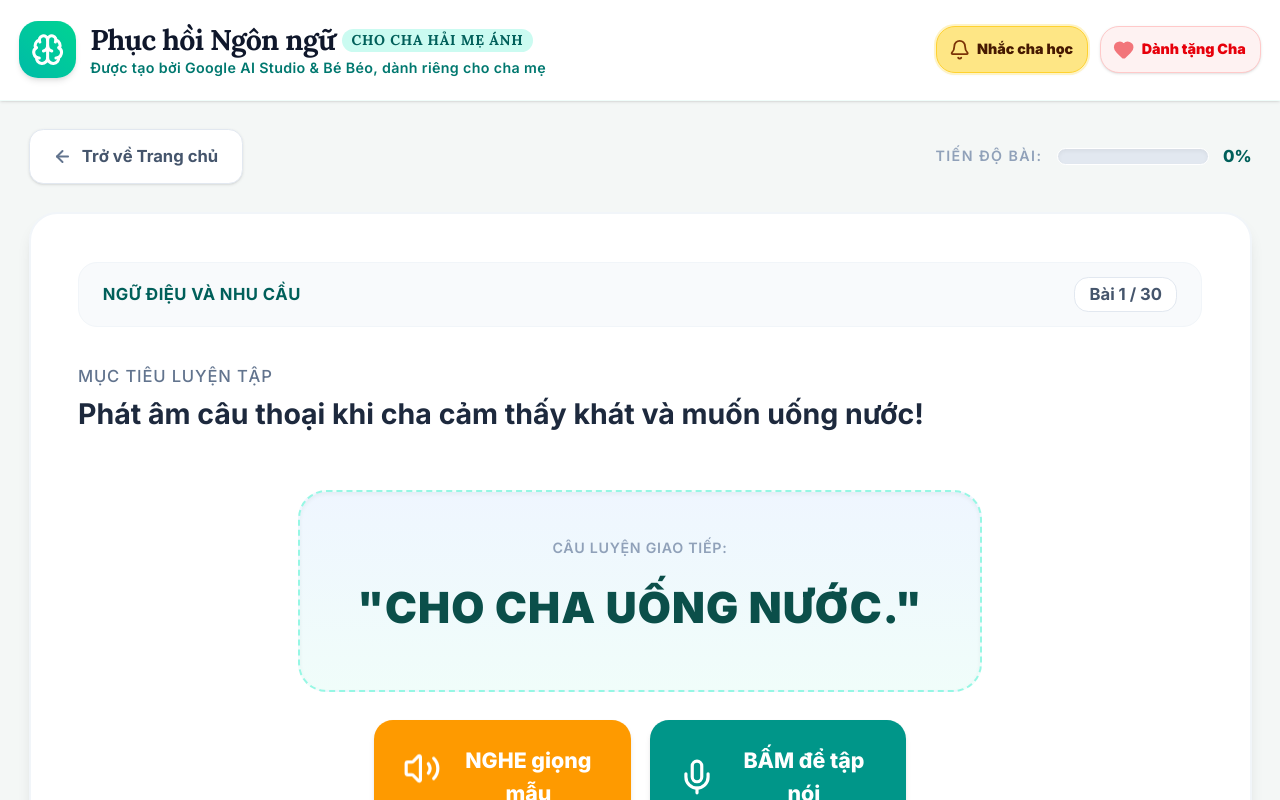
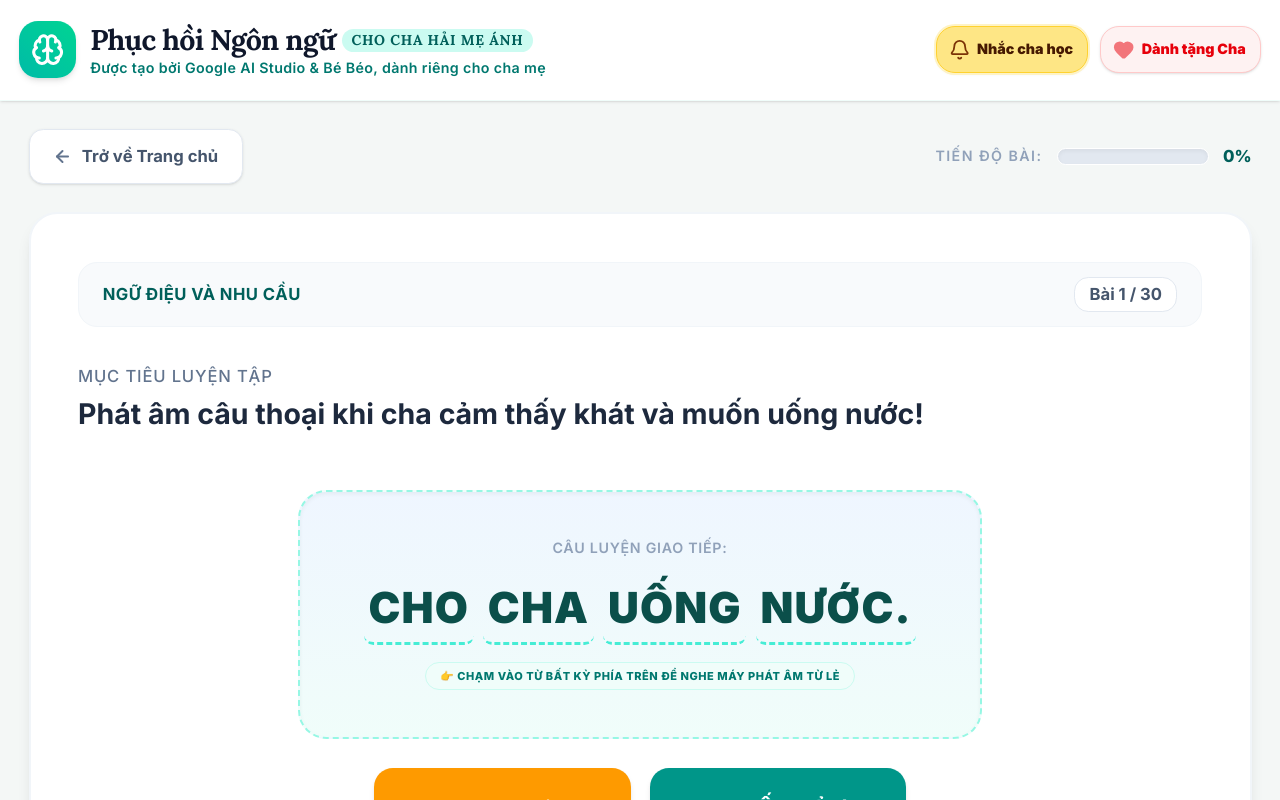
Before and after one commit to haivanvo/study-app-for-dad, a React (Vite) app: page / in a window 1280 px wide. Both pictures are taken after a click on the button "Bắt đầu buổi học ngay!". Shown: the top 800 px of the page. Built offline with nearby package versions, Linux system fonts and the light colour scheme.

Commit message:
fix errors

```diff
--- a/src/App.tsx
+++ b/src/App.tsx
@@ -55,6 +55,9 @@ export default function App() {
 
   // Encouragement toast state
   const [toastMessage, setToastMessage] = useState<string | null>(null);
+
+  // Lưu danh sách id câu hỏi đã trả lời đúng trong phiên để tránh tính trùng số từ đã học
+  const [answeredCorrectlyInSession, setAnsweredCorrectlyInSession] = useState<Set<string>>(new Set());
 
   // Trạng thái mở/đóng modal nhắc nhở học tập
   const [isReminderOpen, setIsReminderOpen] = useState<boolean>(false);
@@ -169,7 +172,18 @@ export default function App() {
       // Xem giờ hiện tại có trùng với giờ cài đặt hay không và trong ngày hôm nay đã nhắc chưa
       if (currentTimeString === settings.reminderTime && lastNotifiedDate !== todayStr) {
         lastNotifiedDate = todayStr;
+
+        // 1. Gửi thông báo đẩy hệ thống (PWA Web Push)
         triggerWarmNotification();
+
+        // 2. Dự phòng: Đọc lời nhắn bằng giọng nói (TTS) lớn và hiện Toast trực tiếp trong app
+        if ('speechSynthesis' in window) {
+          const reminderMsg = "Bố mẹ ơi, đến giờ rèn luyện tiếng Việt cùng con rồi ạ. Bố mẹ cùng bật máy lên tập nói nhé!";
+          const utterance = new SpeechSynthesisUtterance(reminderMsg);
+          utterance.rate = 0.85;
+          window.speechSynthesis.speak(utterance);
+        }
+        setToastMessage("Bố mẹ ơi, đến giờ rèn luyện tiếng Việt cùng con rồi ạ! Ba mẹ hãy chạm 'Bắt đầu học' nhé! ❤️");
       }
     };
 
@@ -195,6 +209,30 @@ export default function App() {
 
   // Run on completing an exercise correctly
   const handleCorrectAnswer = () => {
+    const currentEx = activeExercises[currentExerciseIndex];
+    if (currentEx && !answeredCorrectlyInSession.has(currentEx.id)) {
+      const nextSet = new Set(answeredCorrectlyInSession);
+      nextSet.add(currentEx.id);
+      setAnsweredCorrectlyInSession(nextSet);
+
+      // Ghi nhận trực tiếp số từ đã học ngay khi trả lời đúng xuất sắc
+      const todayStr = new Date().toISOString().split('T')[0];
+      const newCompletedCount = stats.completedCount + 1;
+
+      const updatedStats: UserStats = {
+        ...stats,
+        completedCount: newCompletedCount,
+        lastActiveDate: todayStr
+      };
+
+      setStats(updatedStats);
+      try {
+        localStorage.setItem('stroke_rehab_stats', JSON.stringify(updatedStats));
+      } catch (e) {
+        console.error(e);
+      }
+    }
+
     // Show random warm encouraging Vietnamese phrase
     const randomIndex = Math.floor(Math.random() * SUCCESS_MESSAGES.length);
     setToastMessage(SUCCESS_MESSAGES[randomIndex]);
@@ -224,13 +262,11 @@ export default function App() {
     setIsSessionFinished(true);
     setIsSessionStarted(false);
 
-    // Update historical milestones
+    // Update historical milestones (just update streaks, as words completed are saved incrementally now)
     const todayStr = new Date().toISOString().split('T')[0];
-    const newCompletedCount = stats.completedCount + activeExercises.length;
 
     const updatedStats: UserStats = {
       ...stats,
-      completedCount: newCompletedCount,
       lastActiveDate: todayStr,
       streak: stats.streak + 1 // Increment streak upon finishing a full block
     };
@@ -249,6 +285,8 @@ export default function App() {
     const filtered = EXERCISES_DATA.filter(
       ex => selectedCategory === 'all' || ex.category === selectedCategory
     );
+    // Reset session answered set
+    setAnsweredCorrectlyInSession(new Set());
     setActiveExercises(shuffleExercises(filtered));
     setCurrentExerciseIndex(0);
     setIsSessionStarted(true);
@@ -262,6 +300,8 @@ export default function App() {
     const filtered = EXERCISES_DATA.filter(
       ex => selectedCategory === 'all' || ex.category === selectedCategory
     );
+    // Reset session answered set
+    setAnsweredCorrectlyInSession(new Set());
     setActiveExercises(shuffleExercises(filtered));
     setCurrentExerciseIndex(0);
     setIsSessionFinished(false);
--- a/src/components/RehabExercise.tsx
+++ b/src/components/RehabExercise.tsx
@@ -113,7 +113,7 @@ export const RehabExercise: React.FC<RehabExerciseProps> = ({
 
     setIsRecording(true);
     setSpeechError(null);
-    setTranscription('Cha đang phát âm... Cha hãy nói to rõ nhé...');
+    setTranscription('');
 
     rec.onstart = () => {
       console.log('Voice listening started');
@@ -176,6 +176,34 @@ export const RehabExercise: React.FC<RehabExerciseProps> = ({
 
   const currentFontSize = settings.fontSize;
 
+  // Tách câu thành từng từ để cho phép chạm vào từ nào máy phát âm riêng từ đó cực kỳ tiện lợi
+  const renderInteractiveWordTokens = (phrase: string, textStyleClass: string) => {
+    const tokens = phrase.split(/\s+/);
+    return (
+      <span className={`${textStyleClass} inline-flex flex-wrap justify-center gap-x-2 gap-y-1`}>
+        {tokens.map((token, idx) => {
+          // Làm sạch từ để phát âm chuẩn xác nhất (bỏ dấu chấm, phẩy, ngoặc kép...)
+          const cleanToken = token.replace(/[.,\/#!$%\^&\*;:{}=\-_`~()""“‘”’]/g, "").trim();
+          return (
+            <span
+              key={idx}
+              onClick={(e) => {
+                e.stopPropagation();
+                if (cleanToken) {
+                  speakUtterance(cleanToken);
+                }
+              }}
+              className="inline-block cursor-pointer border-b-3 border-dashed border-teal-300 hover:border-amber-500 hover:text-amber-600 hover:scale-105 active:scale-95 px-1 rounded-lg transition-all hover:bg-teal-50"
+              title="Chạm để nghe từ này"
+            >
+              {token}
+            </span>
+          );
+        })}
+      </span>
+    );
+  };
+
   return (
     <div className="bg-white border-2 border-slate-100 rounded-3xl p-6 sm:p-10 shadow-lg space-y-8" id="active_exercise_panel">
 
@@ -216,9 +244,12 @@ export const RehabExercise: React.FC<RehabExerciseProps> = ({
             {/* Pronunciation Target Block */}
             <div className="text-center space-y-3">
               <span className="text-slate-400 font-medium text-sm">Từ phát âm:</span>
-              <p className={`font-extrabold text-teal-900 leading-tight uppercase tracking-wider ${getFontSizeClass()}`} id="identify_word">
-                {exercise.word}
-              </p>
+              <div className="flex flex-col items-center select-none" id="identify_word">
+                {renderInteractiveWordTokens(exercise.word, `font-extrabold text-teal-900 leading-tight uppercase tracking-wider ${getFontSizeClass()}`)}
+                <p className="text-[11px] text-teal-700 font-extrabold mt-2 uppercase tracking-wider flex items-center justify-center gap-1 bg-teal-50 px-3 py-1 rounded-full border border-teal-100">
+                  <span>👉 Chạm vào từng từ trên để máy đọc riêng từ đó</span>
+                </p>
+              </div>
               {exercise.helperText && (
                 <p className="text-slate-500 text-sm italic max-w-lg mx-auto bg-slate-50 border border-slate-100 rounded-xl p-3">
                   💡 Hướng dẫn phát âm: {exercise.helperText}
@@ -317,11 +348,14 @@ export const RehabExercise: React.FC<RehabExerciseProps> = ({
             {/* Speech bubble vector representing audio speaker */}
             <div className="bg-gradient-to-b from-blue-50 to-teal-50 border-2 border-dashed border-teal-200 rounded-3xl p-6 sm:p-10 w-full text-center relative max-w-xl shadow-inner">
               <span className="text-slate-400 font-semibold text-xs tracking-wider uppercase block mb-3">Câu luyện giao tiếp:</span>
-              <p className={`font-black text-teal-900 tracking-wide leading-relaxed uppercase select-all ${
-                currentFontSize === 'huge' ? 'text-4xl sm:text-5xl' : currentFontSize === 'large' ? 'text-3xl sm:text-4xl' : 'text-2xl sm:text-3xl'
-              }`} id="repeat_word">
-                "{exercise.word}"
-              </p>
+              <div className="flex flex-col items-center" id="repeat_word">
+                {renderInteractiveWordTokens(exercise.word, `font-black text-teal-900 tracking-wide leading-relaxed uppercase ${
+                  currentFontSize === 'huge' ? 'text-4xl sm:text-5xl' : currentFontSize === 'large' ? 'text-3xl sm:text-4xl' : 'text-2xl sm:text-3xl'
+                }`)}
+                <p className="text-[11px] text-teal-700 font-extrabold mt-3.5 uppercase tracking-wider flex items-center justify-center gap-1 bg-teal-50 px-3 py-1 rounded-full border border-teal-100">
+                  <span>👉 Chạm vào từ bất kỳ phía trên để nghe máy phát âm từ lẻ</span>
+                </p>
+              </div>
             </div>
 
             {/* Giant Action targets */}
```
